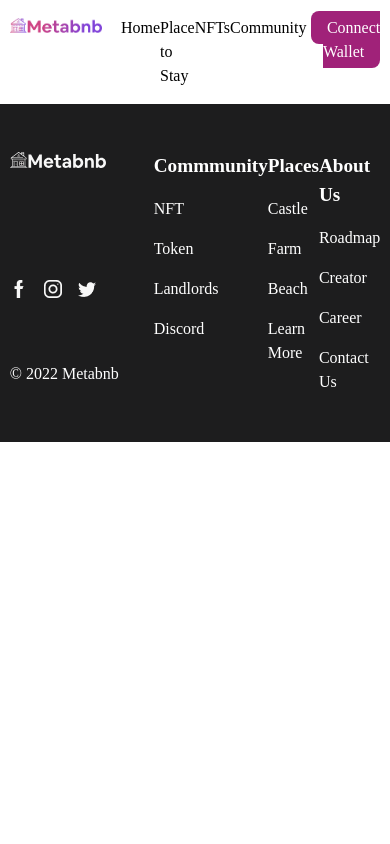
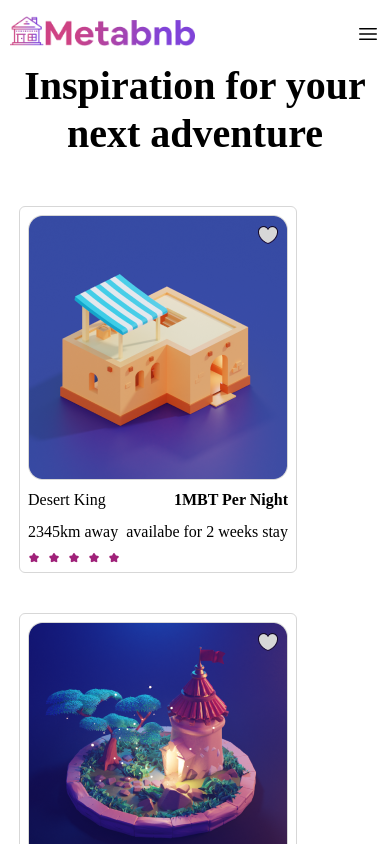
Before and after one commit to EarlPappi/hng, a React (Create React App) app: page /places-to-stay in a window 390 px wide. Shown: the top 844 px of the page. Built offline with nearby package versions, Linux system fonts and the light colour scheme; a web font is replaced by a local one.

Commit message:
--commits: mobile view started

```diff
--- a/src/App.js
+++ b/src/App.js
@@ -2,6 +2,7 @@ import { Route, Routes } from 'react-router-dom';
 import Footer from './Components/Footer/Footer';
 import Header from './Components/Header/Header';
 import Home from './Pages/Home';
+import Place from './Pages/Place';
 
 function App() {
   return (
@@ -9,7 +10,7 @@ function App() {
       <Header />
       <Routes>
         <Route path='/' element={ <Home/> }/>
-        <Route path='/' element={ <Home/> }/>
+        <Route path='/places-to-stay' element={ <Place/> }/>
       </Routes>
 
       <Footer />
--- a/src/Components/Header/Header.jsx
+++ b/src/Components/Header/Header.jsx
@@ -2,26 +2,31 @@ import React from 'react'
 import Wrapper from '../TinyComp/Wrapper';
 import Logo from '../../Asset/GroupmetaLogo.png'
 import { Link } from 'react-router-dom';
+import { Hamburger } from '../../Icons'
 
 function Header() {
     return (
         <header>
             <Wrapper>
                 <div className='py-4 flex justify-between items-baseline'>
-                    <div className='w-1/4'>
+                    <div className='w-1/2 md:w-1/4'>
                         <img src={Logo} alt="" />
 
                     </div>
 
-                    <nav className='w-2/5 flex justify-around'>
+                    <nav className='w-2/5 md:flex justify-around hidden '>
                         <Link to='/'>Home</Link>
-                        <Link to='/place-to-stay'>Place to Stay</Link>
+                        <Link to='/places-to-stay'>Place to Stay</Link>
                         <Link to='/'>NFTs</Link>
                         <Link to='/'>Community</Link>
                     </nav>
 
-                    <div className='w-1/4 text-right'>
+                    <div className='w-1/4 text-right hidden md:block'>
                         <Link className='bg-[#A02279] px-4 py-2 rounded-lg text-white'>Connect Wallet</Link>
+                    </div>
+
+                    <div className='md:hidden'>
+                        <Hamburger/>
                     </div>
                 </div>
             </Wrapper>
--- a/src/Components/Sections/HeroSection.jsx
+++ b/src/Components/Sections/HeroSection.jsx
@@ -6,20 +6,20 @@ function HeroSection() {
     return (
         <div>
             <Wrapper>
-                <section className='flex gap-12 items-center my-12'>
-                    <div className='flex flex-col w-3/5 gap-8'>
-                        <h1 className='w-11/12 text-[3.5em] leading-[120%]'>Rent a <span className='font-bold text-[#A02279]'>Place</span> away from <span className='font-bold text-[#A02279]'>Home</span> in the <span className='font-bold text-[#A02279]'>Metaverse</span></h1>
+                <section className='flex flex-col-reverse md:flex-row  gap-12 items-center my-12'>
+                    <div className='flex flex-col w-full md:w-3/5 gap-8'>
+                        <h1 className='md:w-11/12 text-[1.8em]  md:text-left md:text-[3.5em] leading-[120%]'>Rent a <span className='font-bold text-[#A02279]'>Place</span> away from <span className='font-bold text-[#A02279]'>Home</span> in the <span className='font-bold text-[#A02279]'>Metaverse</span></h1>
 
-                        <h2 className='w-10/12 text-[1.5em]'>we provide you access to luxury and affordable houses in the metaverse, get a chance to turn your imagination to reality at your comfort zone</h2>
+                        <h2 className='md:w-10/12 text-[1em] md:text-[1.5em]'>we provide you access to luxury and affordable houses in the metaverse, get a chance to turn your imagination to reality at your comfort zone</h2>
 
                         <div className='flex'>
-                            <input type="search" placeholder='Search for location'  className='w-2/5 border p-4 rounded-tl-lg rounded-bl-lg'/>
+                            <input type="search" placeholder='Search for location'  className='w-4/5 md:w-2/5 border p-3 md:p-4 rounded-tl-lg rounded-bl-lg'/>
                             <button className='w-1/5 bg-[#A02279] py-4 text-white rounded-tr-lg rounded-br-lg'>Search</button>
                         </div>
                     </div>
 
 
-                    <div className='w-2/5 '>
+                    <div className='w-full md:w-2/5 '>
                         <img src={heroImg} alt="" className='w-full'/>
 
                     </div>
--- a/src/Components/Sections/HomeCard.jsx
+++ b/src/Components/Sections/HomeCard.jsx
@@ -81,7 +81,7 @@ function HomeCard() {
             <div className='flex flex-wrap gap-2 my-8 justify-between'>
                 { cardCollection.map((collection)=>{
                     return(
-                        <div key={collection.title} className=''>
+                        <div key={collection.img} className=''>
                             <Card collection={ collection }/>
                         </div>
                     )
--- /dev/null
+++ b/src/Icons.js
@@ -0,0 +1,8 @@
+export const Hamburger = () => {
+    return (
+        <svg xmlns="http://www.w3.org/2000/svg" fill="none" viewBox="0 0 24 24" strokeWidth={1.5} stroke="currentColor" className="w-6 h-6">
+            <path strokeLinecap="round" strokeLinejoin="round" d="M3.75 6.75h16.5M3.75 12h16.5m-16.5 5.25h16.5" />
+        </svg>
+
+    )
+}
--- /dev/null
+++ b/src/Pages/Place.jsx
@@ -0,0 +1,15 @@
+import React from 'react'
+import HomeCard from '../Components/Sections/HomeCard'
+import Wrapper from '../Components/TinyComp/Wrapper'
+
+function Place() {
+  return (
+    <div>
+        <Wrapper>
+            <HomeCard/>
+        </Wrapper>
+    </div>
+  )
+}
+
+export default Place
```
